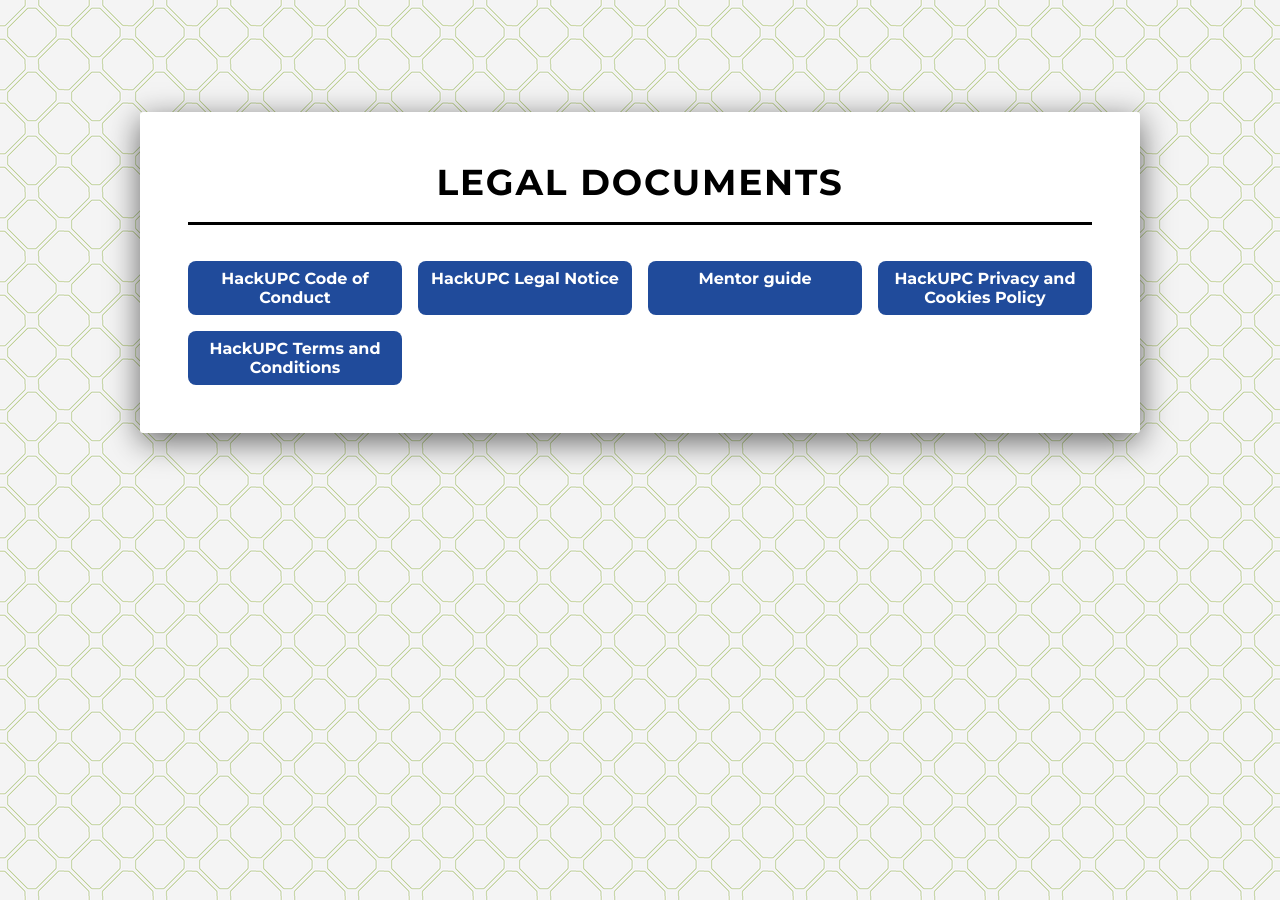
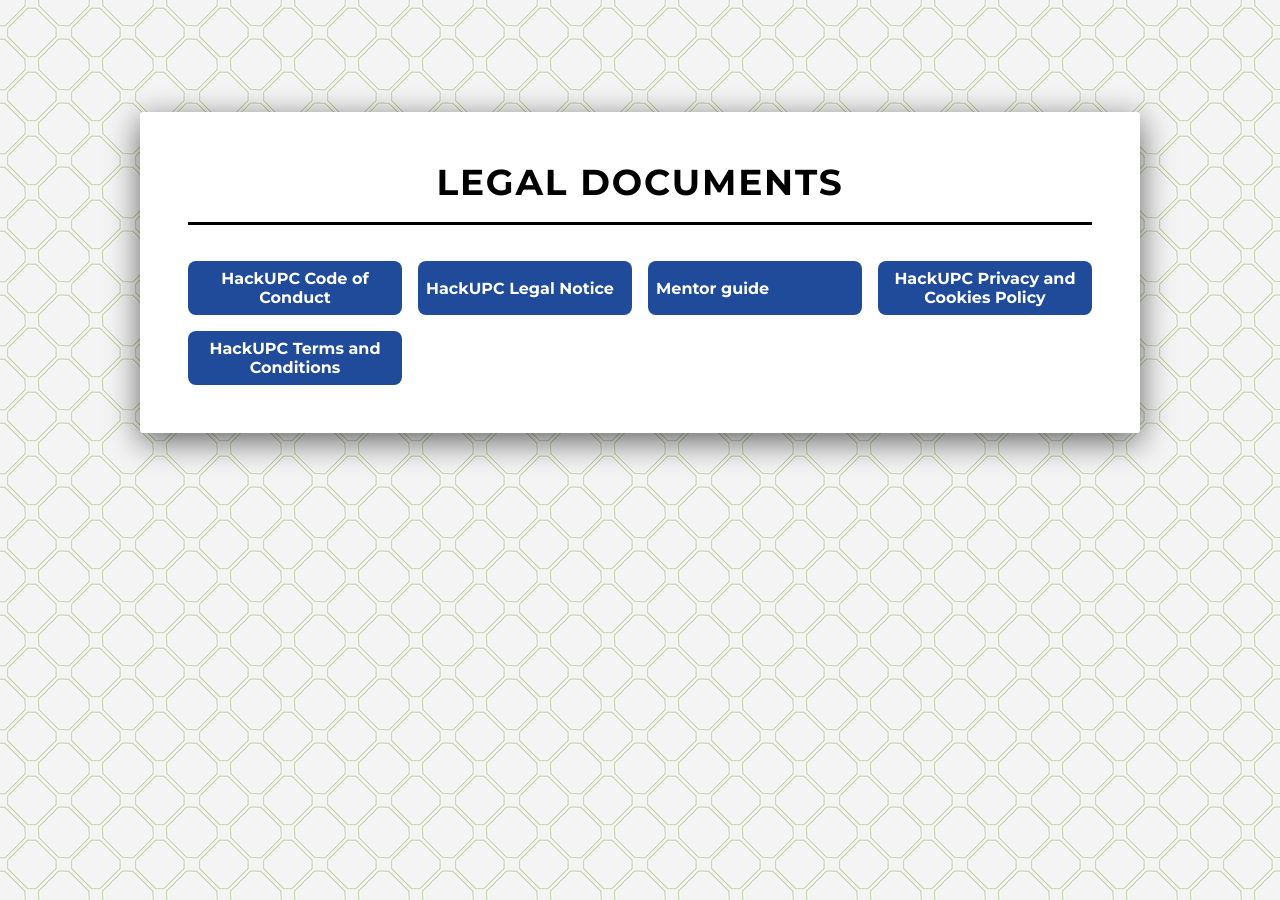
Before and after one commit to hackupc/legal-page, a Jekyll site: the page built from index.html, in a window 1280 px wide. Built offline with Jekyll 4.4.1, drawn with Linux system fonts in a browser that asks for light colours.

Commit message:
align center

```diff
--- a/assets/css/style.scss
+++ b/assets/css/style.scss
@@ -73,7 +73,8 @@
 		display: block;
 
 		a {
-			display: block;
+			display: flex;
+			align-items: center;
 			background-color: $mainColor;
 			color: #fff;
 			padding: 0.5rem;
```
